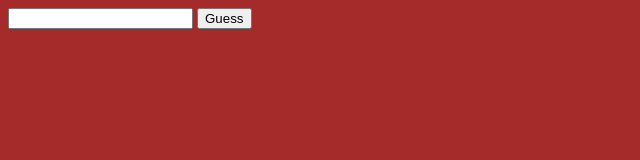
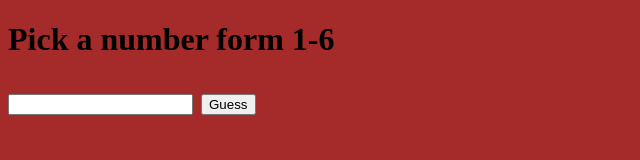
Before and after one commit to helena-rocha/Unit7-01, a plain HTML site: page index.html in a window 1280 px wide. Shown: the whole page, without its empty margins (0-640 px from the left). Drawn offline with Linux system fonts and the light colour scheme.

Commit message:
final copy

```diff
--- a/index.html
+++ b/index.html
@@ -7,11 +7,10 @@
     <link href="style.css" rel="stylesheet" type="text/css" />
   </head>
   <body class="background">
-
+    <h1>Pick a number form 1-6<h1>
     <input type="text" id="input-1">
     <button id="button-1">Guess</button>
     <p id="answer-1"></p>
-
     <script src="script.js"></script>
   </body>
 </html>
```
